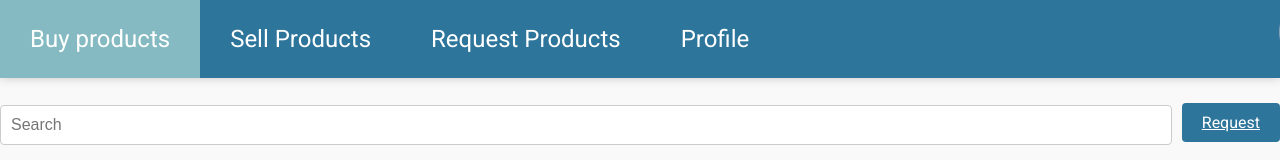
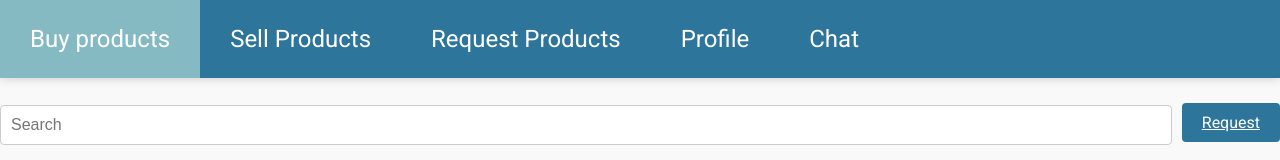
Before and after one commit to Sadhika1012/CampusKart, a React (Create React App) app in the folder frontend/: page /buy in a window 1280 px wide. Shown: the top 160 px of the page. Built offline with nearby package versions, Linux system fonts and the light colour scheme; no server answers.

Commit message:
Updated Navbar.js with /cart

```diff
--- a/frontend/src/Navbar.js
+++ b/frontend/src/Navbar.js
@@ -15,8 +15,12 @@ const Navbar = () => {
       <li className='li1'>
         <Link to="/request">Request Products</Link>
       </li>
+
     <li className='li1'>
         <Link to="/profile">Profile</Link>
+      </li>
+    <li className='li1'>
+        <Link to="/chat">Chat</Link>
       </li>
       <li>
         <Link to="/cart">
```
